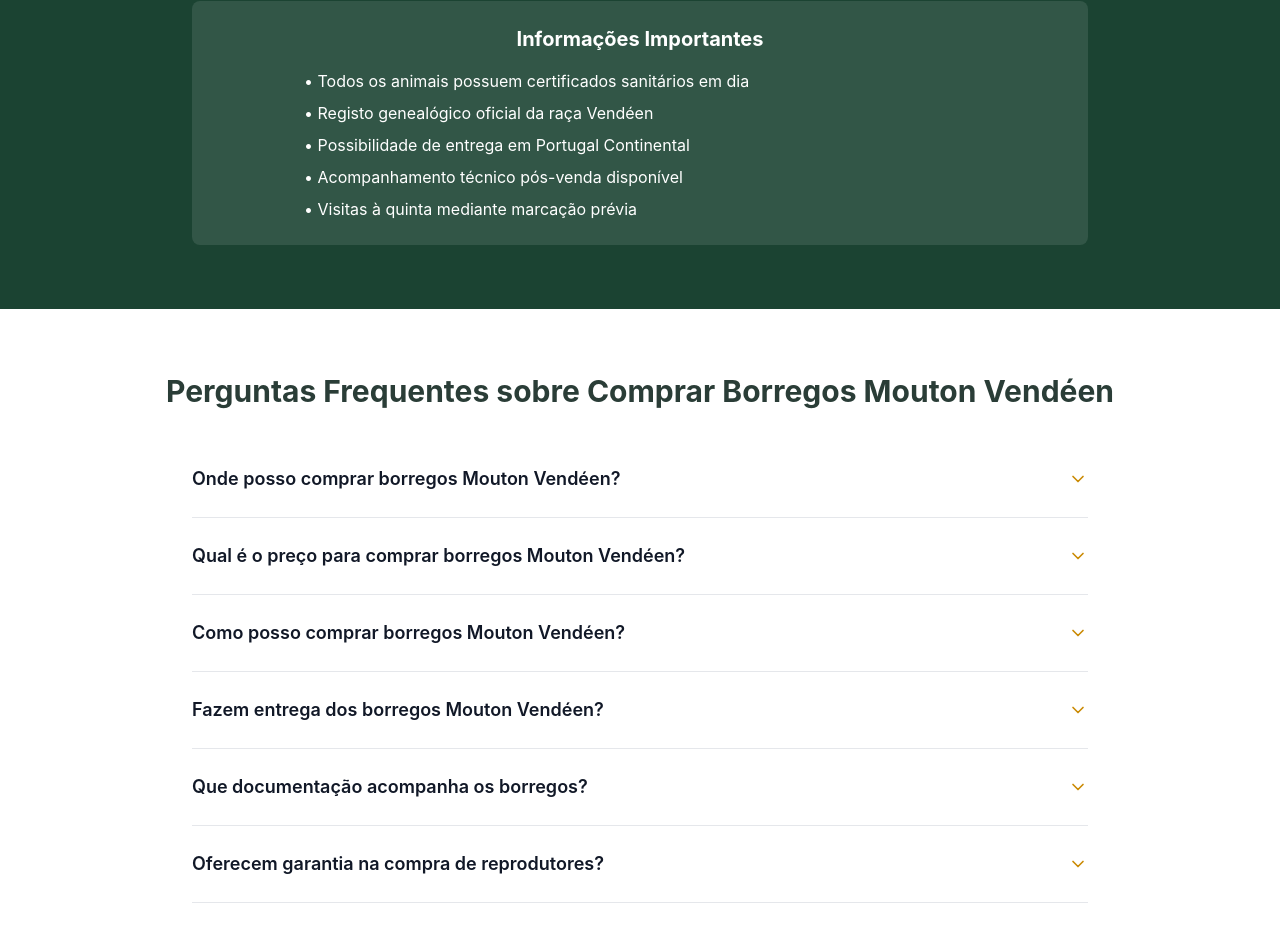
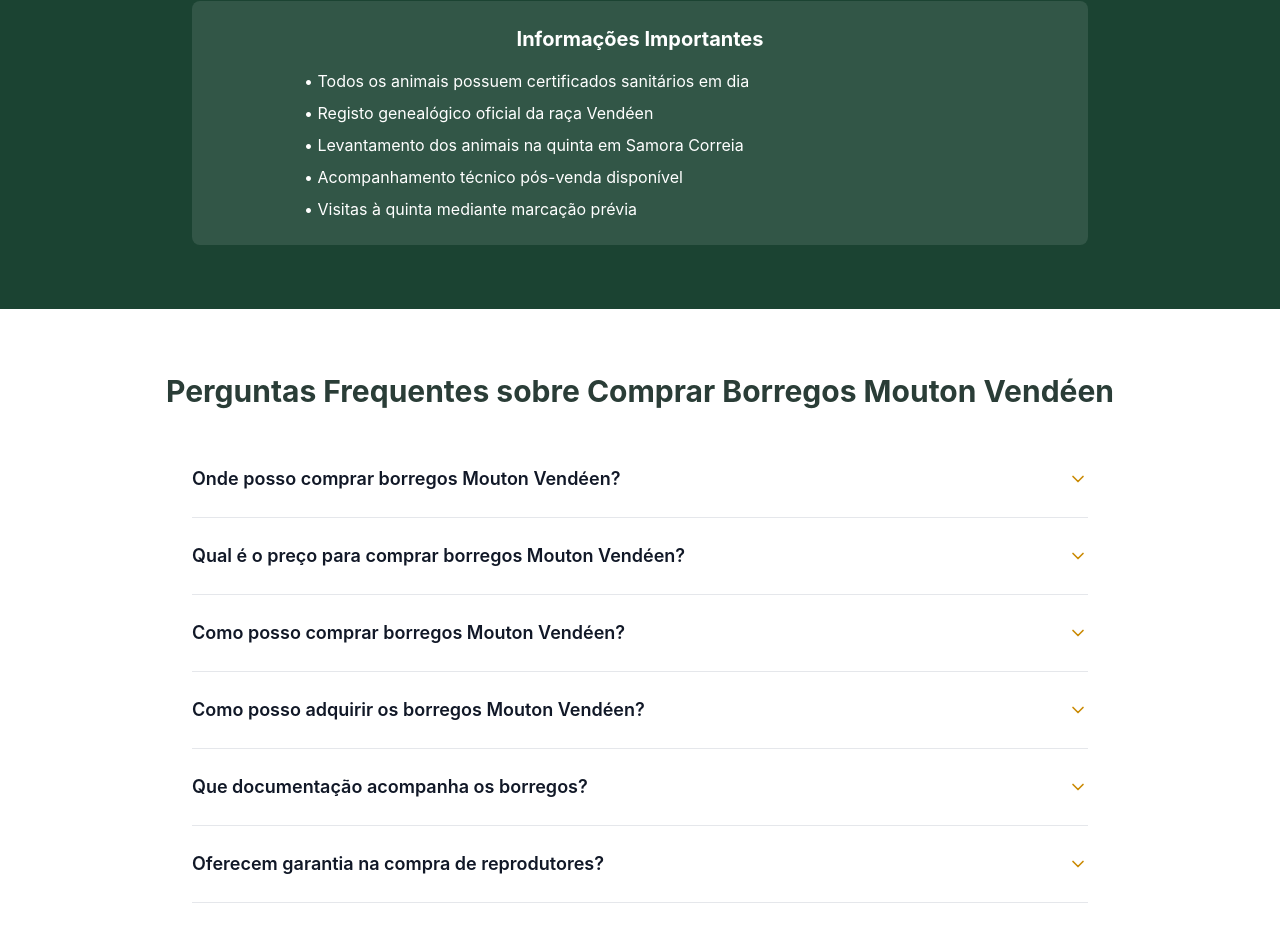
Before and after one commit to Goncalo009/quinta-casa-do-platano, a React (Vite) app: page /venda-de-borregos in a window 1280 px wide. Shown: the part 1779-2706 px from the top of the page. Built offline with nearby package versions, Linux system fonts and the light colour scheme.

Commit message:
fix: Remoção de menções falsas de entrega - alterado para levantamento na quinta

```diff
--- a/src/pages/Contacto.tsx
+++ b/src/pages/Contacto.tsx
@@ -408,7 +408,7 @@ const Contact: React.FC = () => {
               <h4 className="font-semibold text-gray-900 mb-3">Transporte Público</h4>
               <p className="text-gray-600 mb-4">
                 Estação de comboios mais próxima: Samora Correia.
-                A partir da estação, pode contactar-nos para organizar o transporte até à quinta.
+                A partir da estação, pode contactar-nos para indicações de como chegar à quinta.
               </p>
               <p className="text-gray-600">
                 <strong>Nota:</strong> Recomendamos contacto prévio para visitas à quinta.
--- a/src/pages/Home.tsx
+++ b/src/pages/Home.tsx
@@ -60,7 +60,7 @@ const Home: React.FC = () => {
     <div className="min-h-screen">
       <SEO
         title="Venda Borregos Reprodutores Mouton Vendéen | Linha Pura Registo Genealógico | Quinta Casa do Plátano"
-        description="🐑 Venda de borregos reprodutores Mouton Vendéen linha pura com registo genealógico. Ovinocultura especializada em Samora Correia. ☎️ 926 852 863. Entrega Portugal."
+        description="🐑 Venda de borregos reprodutores Mouton Vendéen linha pura com registo genealógico. Ovinocultura especializada em Samora Correia. ☎️ 926 852 863."
         keywords="venda borregos reprodutores, borregos mouton vendéen linha pura, reprodutores ovinos portugal, registo genealógico ovinos, ovinocultura samora correia, quinta casa do plátano, criação ovelhas mouton vendéen, reprodutores ovinos certificados"
         url="https://quintacasadoplatano.pt"
         structuredData={homeStructuredData}
--- a/src/pages/Servicos.tsx
+++ b/src/pages/Servicos.tsx
@@ -70,8 +70,8 @@ const Services: React.FC = () => {
       answer: "Todos os nossos reprodutores vêm com garantia de saúde, certificação genética, registos genealógicos completos e apoio técnico pós-venda para garantir o sucesso da vossa ovinocultura."
     },
     {
-      question: "Fazem entrega dos animais?",
-      answer: "Sim, organizamos o transporte dos animais de forma segura e em conformidade com todas as normas de bem-estar animal. O custo de transporte é calculado conforme a distância."
+      question: "Como posso adquirir os animais?",
+      answer: "Para adquirir os nossos reprodutores, contacte-nos para agendar uma visita à quinta. Os animais devem ser levantados nas nossas instalações em Samora Correia, onde poderá conhecer pessoalmente o rebanho e escolher os melhores reprodutores."
     },
     {
       question: "Oferecem consultoria em ovinocultura?",
--- a/src/pages/VendaDeBorregos.tsx
+++ b/src/pages/VendaDeBorregos.tsx
@@ -19,8 +19,8 @@ const VendaDeBorregos: React.FC = () => {
       answer: "Para comprar borregos Mouton Vendéen, pode contactar-nos por telefone (926 852 863), email ou através do formulário no site. Recomendamos marcar com antecedência, especialmente para reprodutores selecionados."
     },
     {
-      question: "Fazem entrega dos borregos Mouton Vendéen?",
-      answer: "Sim, organizamos o transporte dos borregos Mouton Vendéen em todo o território nacional. O transporte é feito em condições adequadas de bem-estar animal e o custo é calculado conforme a distância."
+      question: "Como posso adquirir os borregos Mouton Vendéen?",
+      answer: "Para adquirir os nossos borregos Mouton Vendéen, contacte-nos através do telefone 926 852 863 ou email. Os animais devem ser levantados na nossa quinta em Samora Correia, onde poderá ver e escolher os reprodutores."
     },
     {
       question: "Que documentação acompanha os borregos?",
@@ -81,7 +81,7 @@ const VendaDeBorregos: React.FC = () => {
     <div className="min-h-screen">
       <SEO
         title="🐑 Comprar Borregos Mouton Vendéen | Linha Pura Registo Genealógico | Quinta Casa do Plátano"
-        description="✅ Comprar borregos Mouton Vendéen linha pura! Registo genealógico, certificados sanitários. Criação especializada Samora Correia. Tel: 926 852 863. Entrega Portugal!"
+        description="✅ Comprar borregos Mouton Vendéen linha pura! Registo genealógico, certificados sanitários. Criação especializada Samora Correia. Tel: 926 852 863."
         keywords="comprar borregos mouton vendéen, mouton vendéen portugal, borregos mouton vendéen linha pura, onde comprar mouton vendéen portugal, preços borregos mouton vendéen, quinta casa do plátano mouton vendéen"
         url="https://quintacasadoplatano.pt/venda-de-borregos"
         structuredData={productStructuredData}
@@ -270,7 +270,7 @@ const VendaDeBorregos: React.FC = () => {
               <ul className="text-left space-y-2 max-w-2xl mx-auto">
                 <li>• Todos os animais possuem certificados sanitários em dia</li>
                 <li>• Registo genealógico oficial da raça Vendéen</li>
-                <li>• Possibilidade de entrega em Portugal Continental</li>
+                <li>• Levantamento dos animais na quinta em Samora Correia</li>
                 <li>• Acompanhamento técnico pós-venda disponível</li>
                 <li>• Visitas à quinta mediante marcação prévia</li>
               </ul>
```
